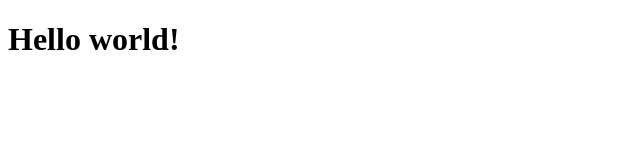
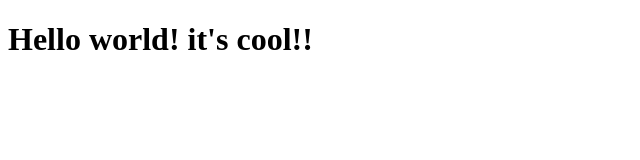
Before and after one commit to crecol/coursera-test, a plain HTML site: page site/index.html in a window 1280 px wide. Shown: the whole page, without its empty margins (0-640 px from the left). Drawn offline with Linux system fonts and the light colour scheme.

Commit message:
Small addition to our page content.

```diff
--- a/site/index.html
+++ b/site/index.html
@@ -4,6 +4,6 @@
 	<title>Hello Coursera!</title>
 </head>
 <body>
-<h1>Hello world!</h1>
+<h1>Hello world! it's cool!!</h1>
 </body>
 </html>
```
